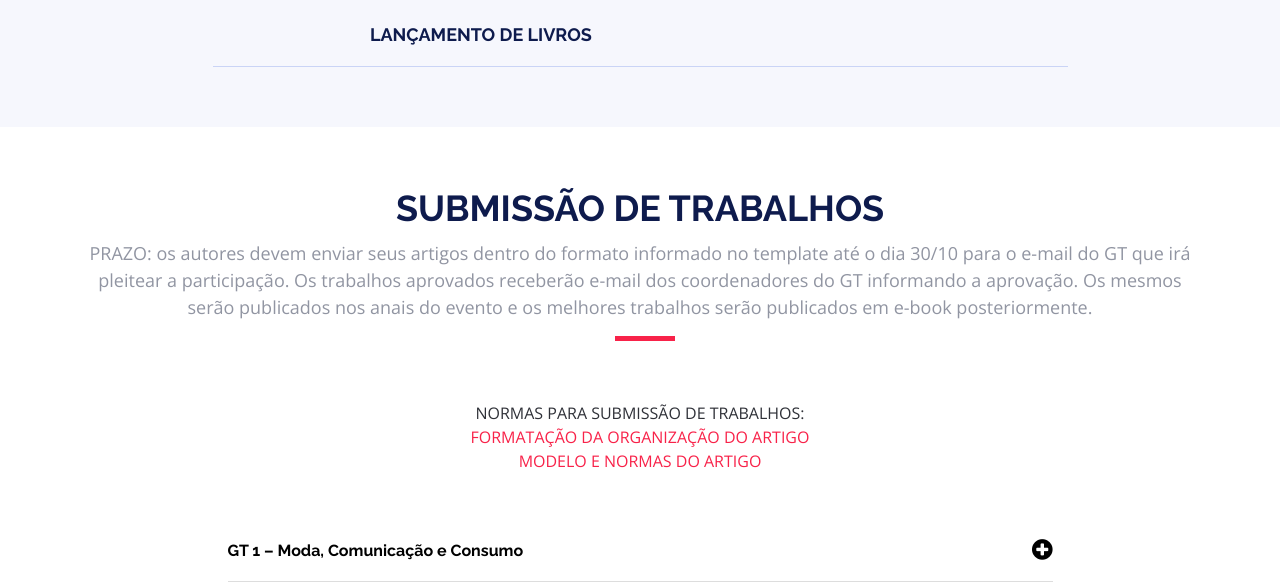
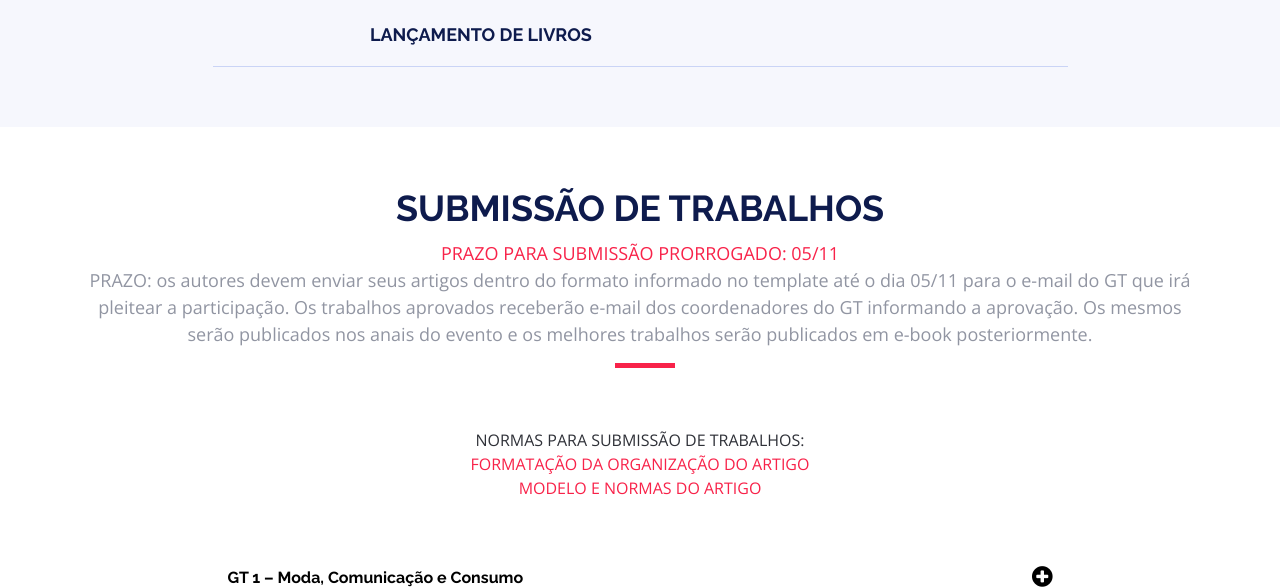
Before and after one commit to Francisco-Jair/site_eventos, a Django app: page / in a window 1280 px wide. Shown: the part 2995-3583 px from the top of the page. Run offline with Django 3.2, Linux system fonts and the light colour scheme; data that the repository does not hold is empty; some libraries are stand-ins or nearby versions.

Commit message:
Atualiza prazo para submissão de trabalhos

```diff
--- a/core/templates/index.html
+++ b/core/templates/index.html
@@ -444,7 +444,8 @@
 
         <div class="section-header">
           <h2>Submissão de Trabalhos</h2>
-          <p>PRAZO: os autores devem enviar seus artigos dentro do formato informado no template até o dia 30/10 para o e-mail do GT que irá pleitear a participação. Os trabalhos aprovados receberão e-mail dos coordenadores do GT informando a aprovação. Os mesmos serão publicados nos anais do evento e os melhores trabalhos serão publicados em e-book posteriormente.</p>
+          <p><a href="" >PRAZO PARA SUBMISSÃO PRORROGADO: 05/11</a></p>
+          <p>PRAZO: os autores devem enviar seus artigos dentro do formato informado no template até o dia 05/11 para o e-mail do GT que irá pleitear a participação. Os trabalhos aprovados receberão e-mail dos coordenadores do GT informando a aprovação. Os mesmos serão publicados nos anais do evento e os melhores trabalhos serão publicados em e-book posteriormente.</p>
         </div>
 
         <div class="row justify-content-center">
```
